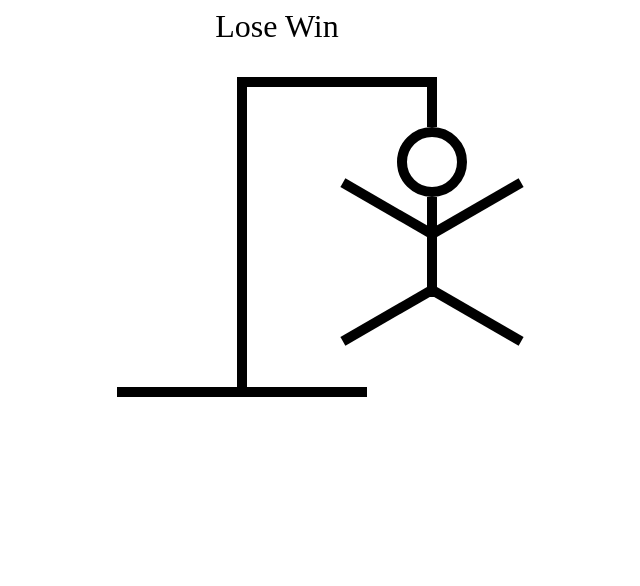
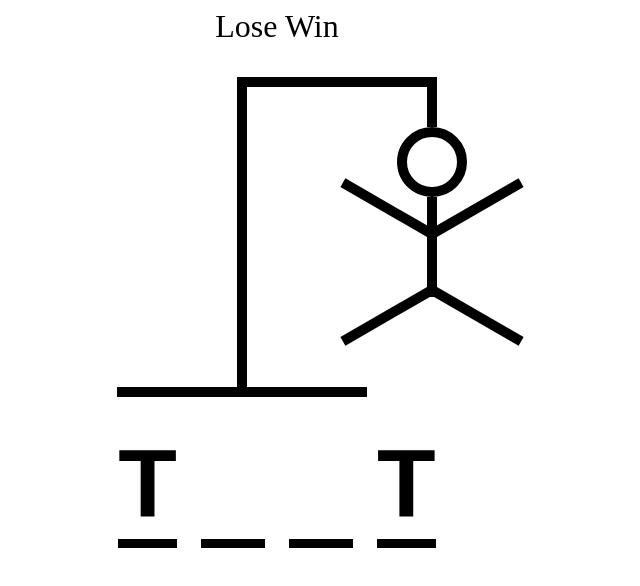
Before and after one commit to noliveira95/react-ts-hangman, a React (Vite) app: page / in a window 1280 px wide. Shown: the top 586 px of the page, without its empty margins (363-1003 px from the left). Built offline with nearby package versions, Linux system fonts and the light colour scheme.

Commit message:
Add word and set up visibility conditions

```diff
--- a/src/HangmanWord.tsx
+++ b/src/HangmanWord.tsx
@@ -1 +1,32 @@
-export function HangmanWord() {}
+export function HangmanWord() {
+  const word = "test";
+  const guessedLetters = ["t"];
+  return (
+    <div
+      style={{
+        display: "flex",
+        gap: ".25em",
+        fontSize: "6rem",
+        fontWeight: "bold",
+        fontFamily: "sans-serif",
+        textTransform: "uppercase",
+      }}
+    >
+      {word.split("").map((letter, index) => {
+        return (
+          <span style={{ borderBottom: ".1em solid black" }} key={index}>
+            <span
+              style={{
+                visibility: guessedLetters.includes(letter)
+                  ? "visible"
+                  : "hidden",
+              }}
+            >
+              {letter}
+            </span>
+          </span>
+        );
+      })}
+    </div>
+  );
+}
```
